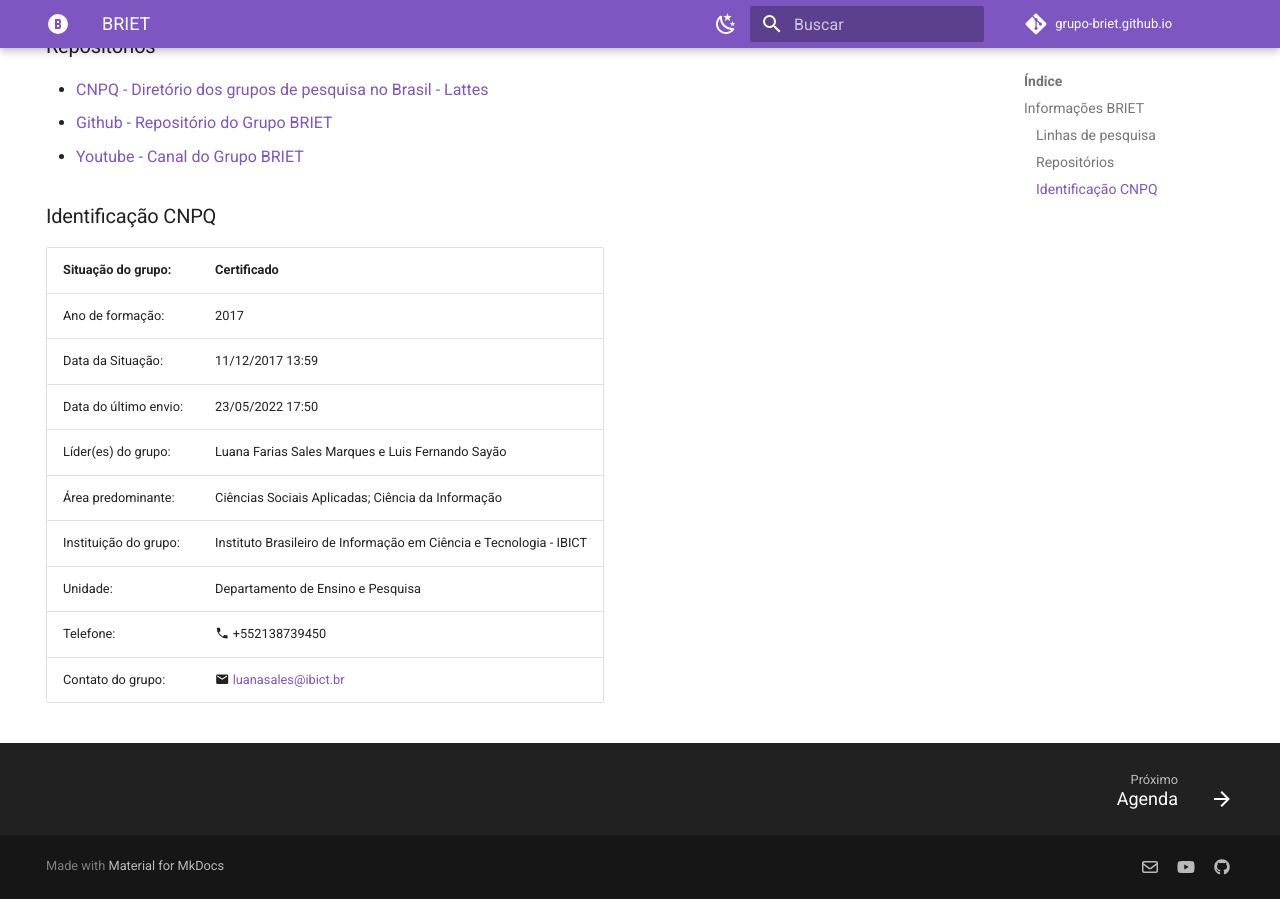
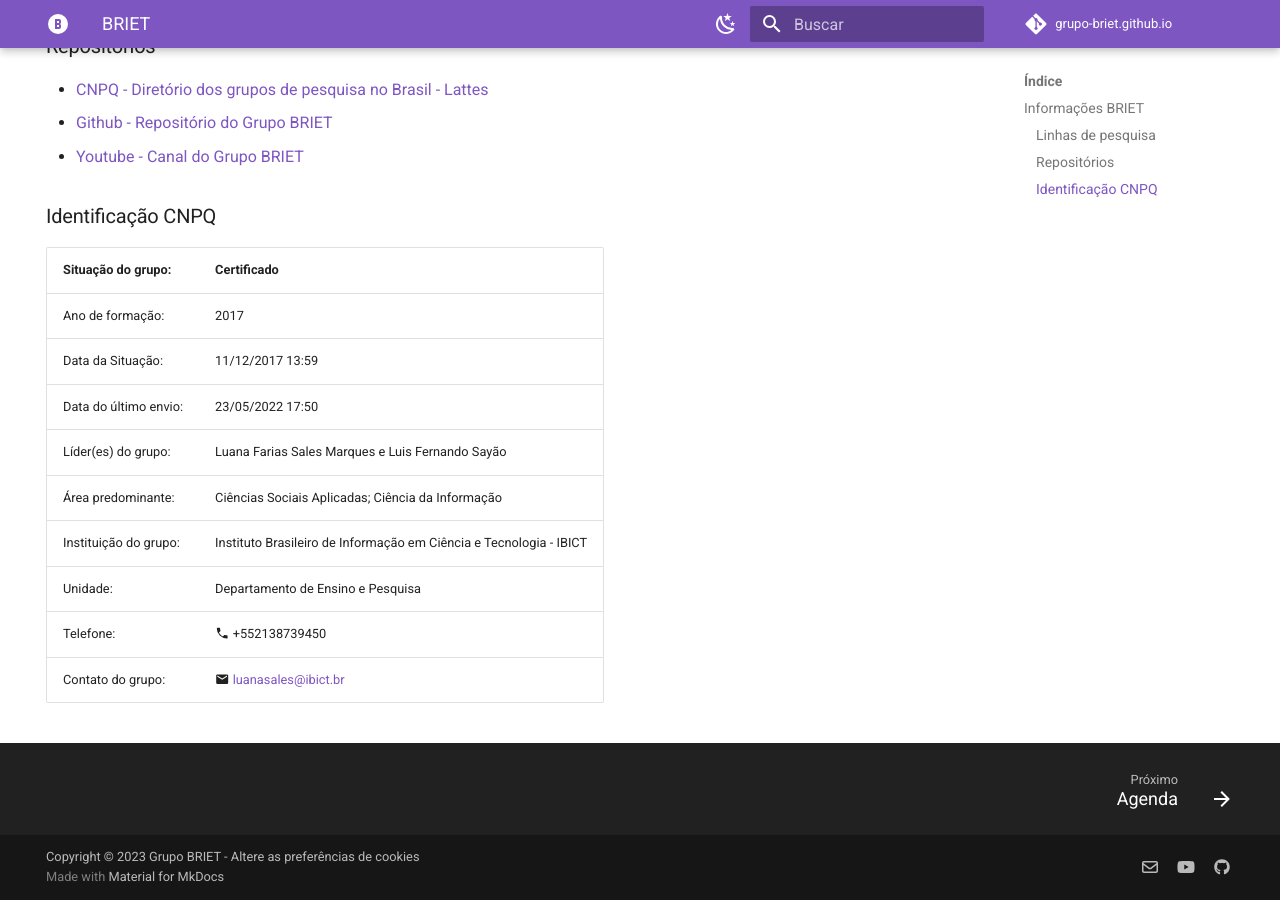
Before and after one commit to keellyayala/grupo-briet.github.io, an MkDocs documentation site: the page built from docs/index.md, in a window 1280 px wide and 900 px high, scrolled down 1303 px. Built offline with MkDocs 1.6.1 and Material for MkDocs 9.7.7, drawn with Linux system fonts in a browser that asks for light colours; a script that is not in the unit is left out; comment, search, counter and statistics services are not loaded; part of the change alters nothing that is shown.

Commit message:
Update mkdocs.yml

```diff
--- a/mkdocs.yml
+++ b/mkdocs.yml
@@ -1,7 +1,11 @@
 site_name: BRIET
 site_url: https://grupo-briet.github.io/
-site_author: Colaboradores do Grupo BRIET
-site_description: Site do Grupo de Pesquisa BRIET \(grupo-briet\) - Instituto Brasileiro de Informação em Ciência e Tecnologia \(IBICT\) - Universidade Federal do Rio de Janeiro \(UFRJ\).
+site_author: Gabriel Macedo
+site_description: >-
+  Site do Grupo de Pesquisa BRIET - #grupo-briet -
+  Instituto Brasileiro de Informação em Ciência e
+  Tecnologia - IBICT - Universidade Federal do
+  Rio de Janeiro - UFRJ
 
 # Repository
 repo_name: grupo-briet.github.io
@@ -119,7 +123,7 @@ plugins:
 
 
 extra:
-#  disqus: sardoc
+#  disqus: briet
   analytics:
     provider: google
     property: G-6YL8EL6LW5
@@ -137,6 +141,13 @@ extra:
 #          note: >-
 #            Obrigado pelo seu feedback! Nos ajude a melhorar essa página
 #            preenchendo nosso <a href="..." target="_blank" rel="noopener">formulário de feedback</a>.
+  consent:
+    title: Consentimento para cookie
+    description: >-
+      Usamos cookies para reconhecer sua visista e preferências repetidas, bem
+      como para medir a eficácia do nosso conteúdo e se os usuários encontram
+      o que realmente procuram. Com seu consentimento você nos ajuda melhorar
+      esse conteúdo.
   social:
     - icon: fontawesome/regular/envelope
       link: mailto:luanasales@ibict.br
@@ -154,6 +165,10 @@ extra:
 #      link: https://www.facebook.com/people/GRUPO-de-pesquisa-BRIET/100076347663252/
 #      name: Facebook
 
+# Copyright
+copyright: >-
+    Copyright &copy; 2023 Grupo BRIET -
+    <a href="#__consent">Altere as preferências de cookies</a>
 
 extra_javascript:
   - https://unpkg.com/mermaid/dist/mermaid.min.js
```
